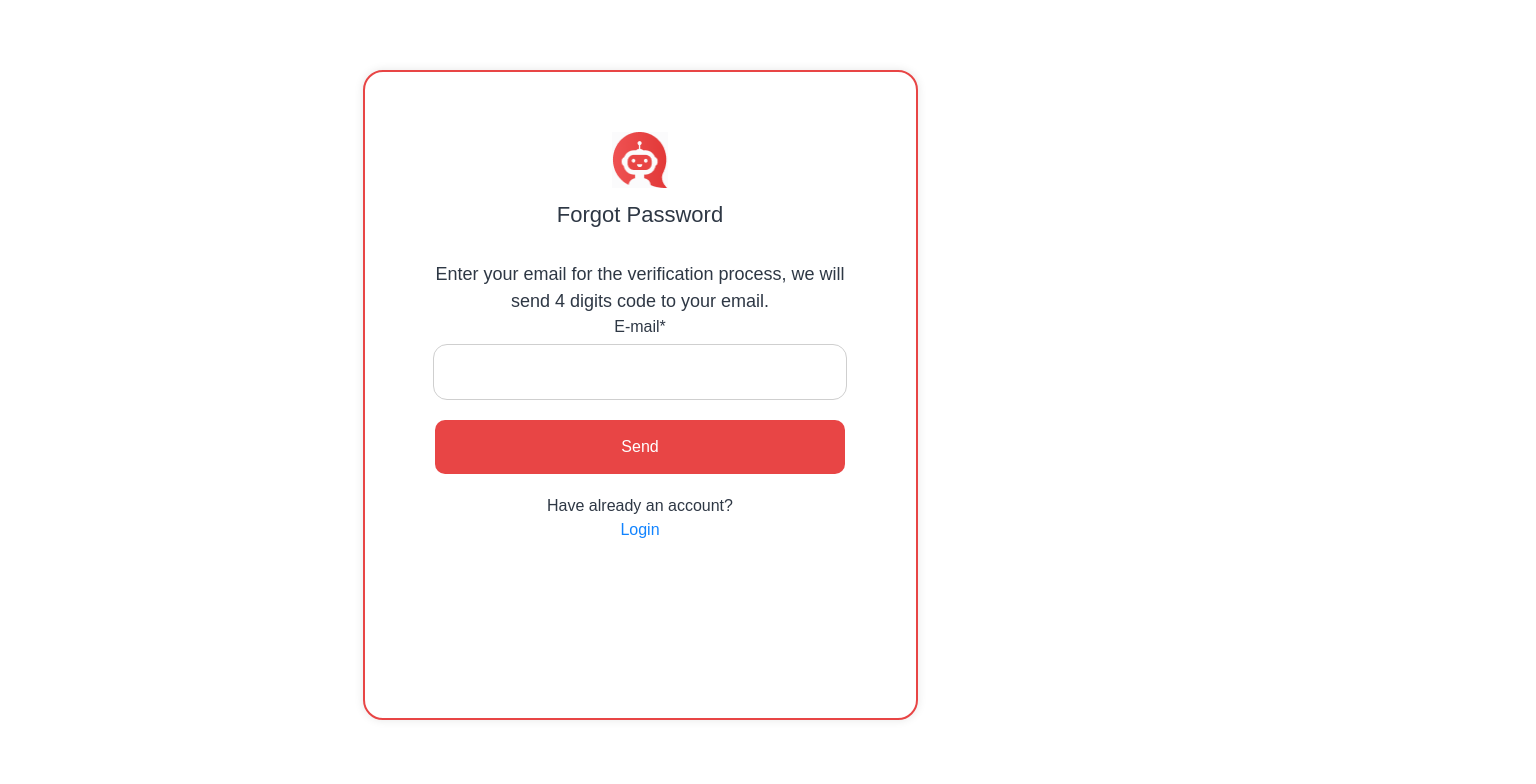
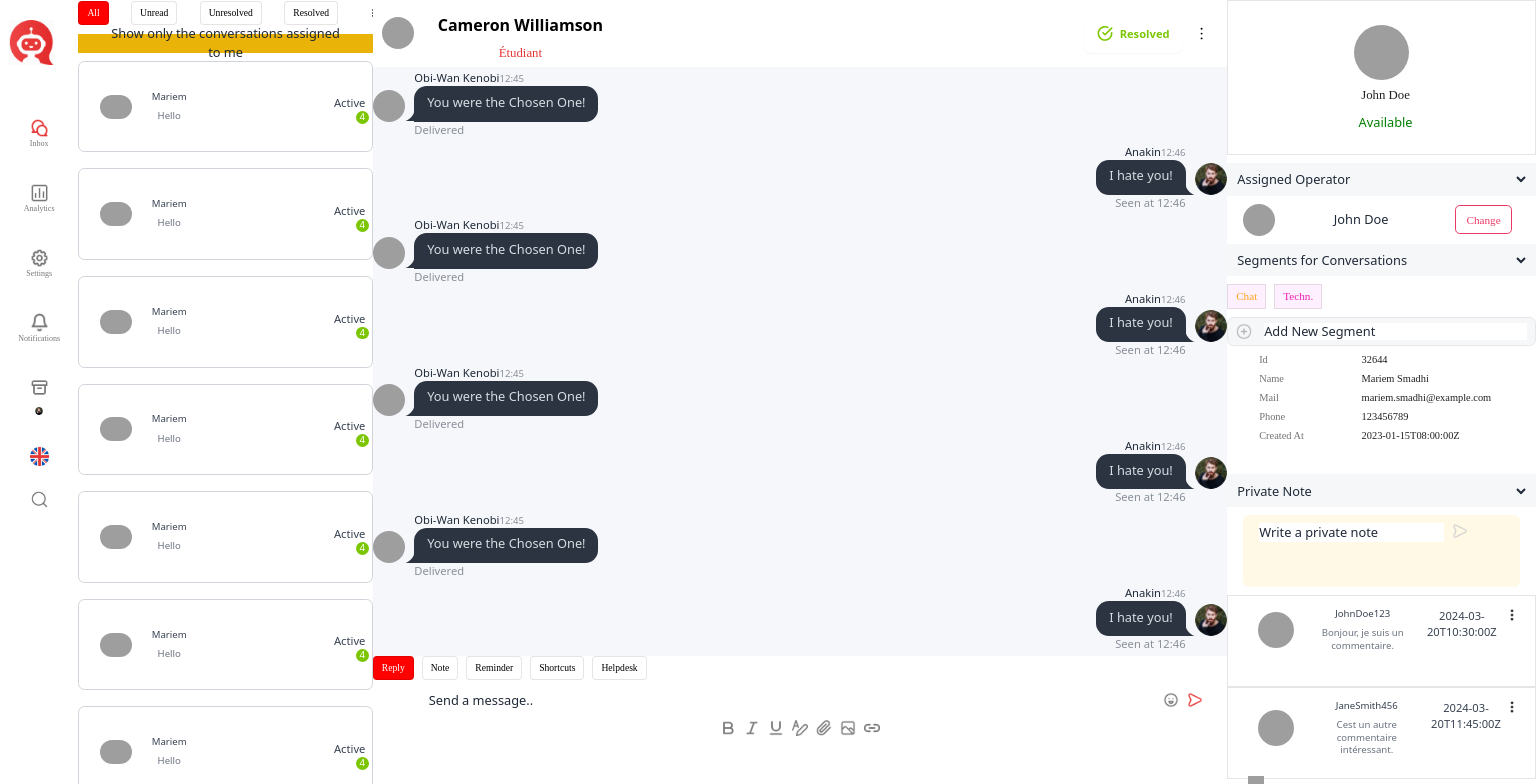
Before and after one commit to Mariouuuuma/Avia, a React (Create React App) app: page / in a window 1280 px wide. Shown: the top 784 px of the page, 1536 px wide, since content can reach past the window. Built offline with nearby package versions, Linux system fonts and the light colour scheme; grey boxes are pictures that could not be loaded.

Commit message:
changes in width of the content

```diff
--- a/src/App.tsx
+++ b/src/App.tsx
@@ -16,7 +16,7 @@ function App() {
   return (
     <div className="App">
 
- <ForgotPass></ForgotPass>
+ <Messenging></Messenging>
 
     </div>
   );
--- a/src/Pages/Messenging/index.tsx
+++ b/src/Pages/Messenging/index.tsx
@@ -4,16 +4,17 @@ import Button from '../../Components/Button'
 import YellowBand from '../../Components/YellowBand';
 import Inbox from '../../Components/ChatBar/Inbox';
 import threedots from '../../Assets/Images/threedots.png'
-import NavBar from '../../Components/NavBar/NavBar';
 import ChatRoom from '../../Components/ChatRoom/ChatRoom';
 import RightSideBar from '../../Components/RightSideBar';
 export default function Messenging(){
     return(
-        <div  className="flex items-center space-x-4" >
+        <div  className="flex items-center min-h-screen space-container w-screen mx-h-640 mx-autox-4"  style={{zoom:'0.8'}} >
            <div  style={{ width: '98px', height: '1080px' }} >
         <SideBar />
         </div>
         <div style={{
+            maxWidth:'368px',
+    height:'1080px',
     display: 'flex',
     padding: '10px 15px',
     flexDirection: 'column',
@@ -73,8 +74,12 @@ export default function Messenging(){
 <div className="ChatBar">
 
 </div>
-<div ><ChatRoom ></ChatRoom></div>
-<div><RightSideBar></RightSideBar></div>
+<div
+style={{maxWidth:"1920px",
+height:"1080px"}} ><ChatRoom ></ChatRoom></div>
+<div
+style={{maxWidth:"386px",
+height:"1080px"}}><RightSideBar></RightSideBar></div>
 
 </div>
 
```
